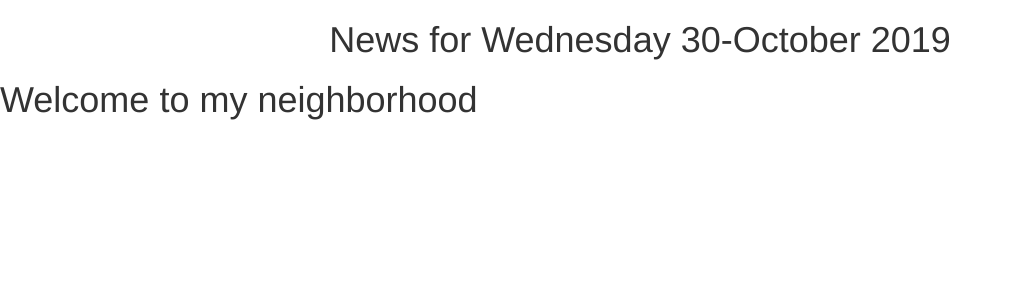
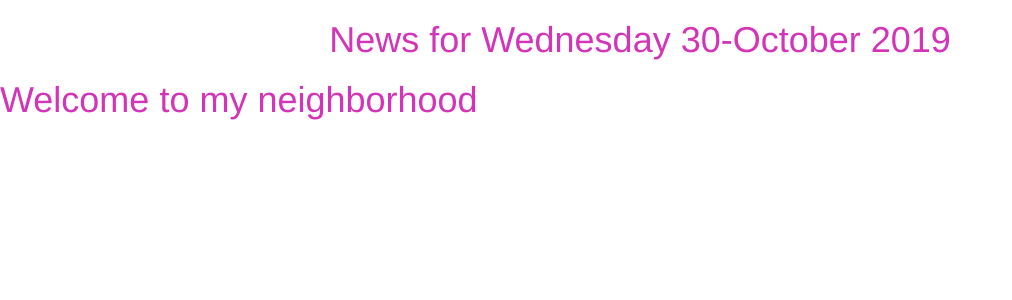
Before and after one commit to evelyne250/neighbor, a Django app: page / in a window 1280 px wide. Shown: the part 52-352 px from the top of the page, without its empty margins (0-1012 px from the left). Run offline with Django 3.2, Linux system fonts and the light colour scheme; some libraries are stand-ins or nearby versions.

Commit message:
added static files

```diff
--- a/hood/templates/base.html
+++ b/hood/templates/base.html
@@ -1,4 +1,5 @@
 {% load bootstrap3 %}
+{% load static%}
 <!DOCTYPE html>
 <html>
 <head>
@@ -10,8 +11,10 @@
     <title> Neighborhood </title>
   {% endif %}
 
+
   {% block styles %}
     {% bootstrap_css %}
+    <link rel="stylesheet" href="{% static 'css/basenews.css' %}">
   {% endblock %}
 
 </head>
--- a/neighbor/settings.py
+++ b/neighbor/settings.py
@@ -120,3 +120,6 @@ USE_TZ = True
 # https://docs.djangoproject.com/en/1.11/howto/static-files/
 
 STATIC_URL = '/static/'
+STATICFILES_DIRS = [
+    os.path.join(BASE_DIR, "static"),
+]
--- /dev/null
+++ b/static/css/basenews.css
@@ -0,0 +1,4 @@
+h1
+{
+  color: rgb(211, 52, 184);
+}
```
